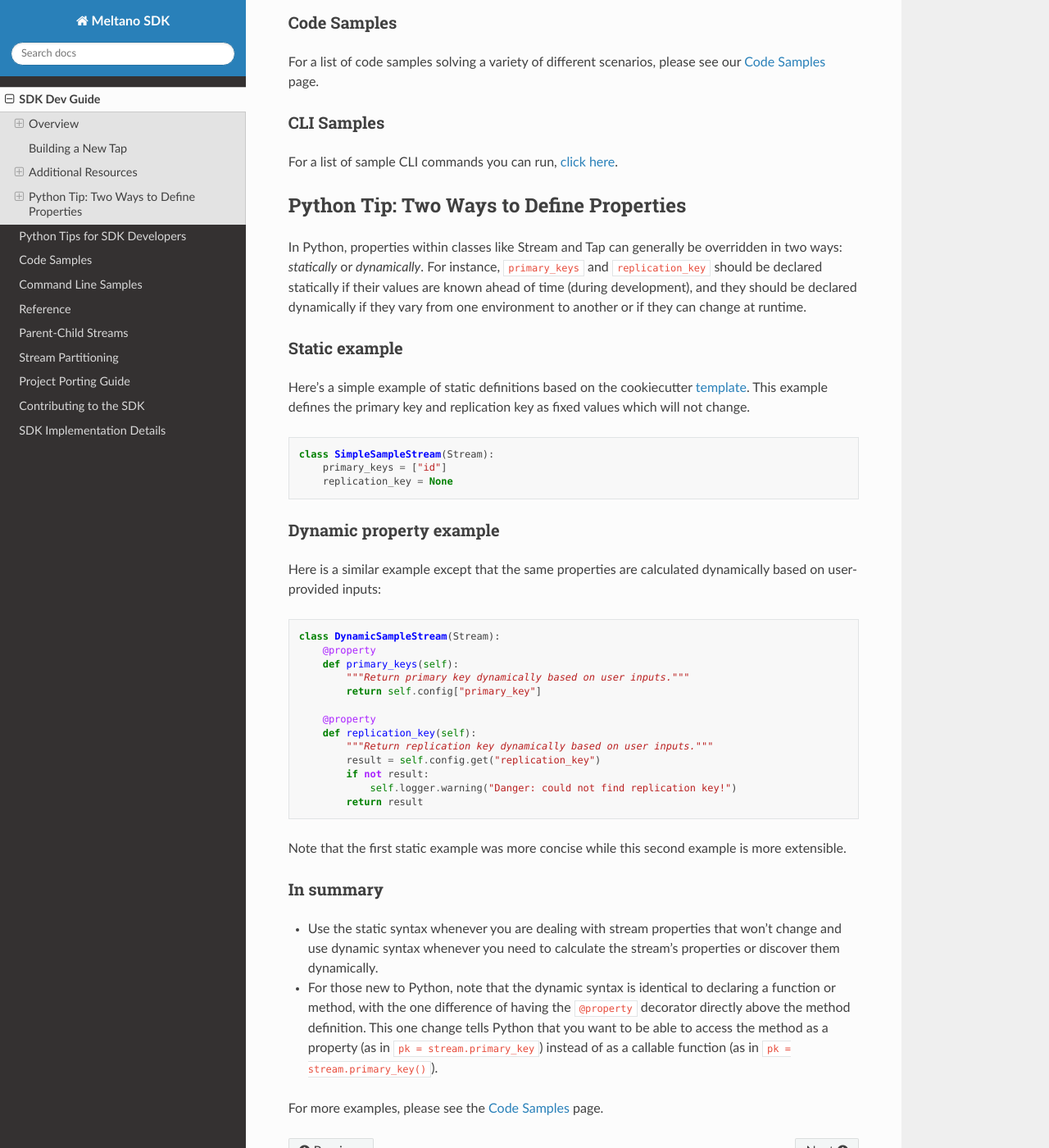
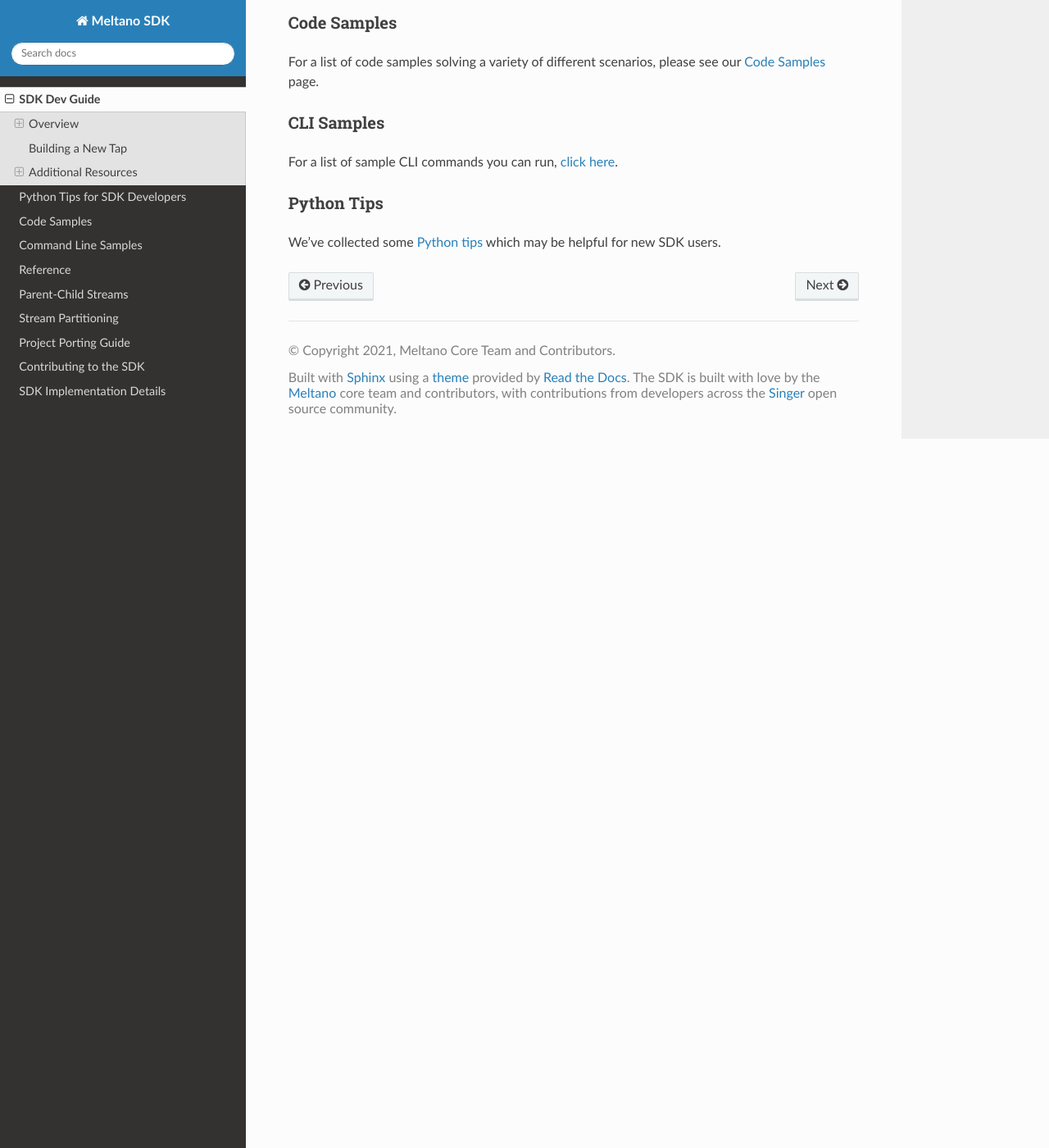
Before and after one commit to meltano/sdk, a Sphinx documentation site: the page built from docs/dev_guide.md, in a window 1280 px wide and 1400 px high, scrolled down 1393 px. Shown: the whole window at 82% size. Built offline with Sphinx 7.4.7 and the Read the Docs theme 2.0.0, drawn with Linux system fonts in a browser that asks for light colours.

Commit message:
add ref to python tips page

````diff
--- a/docs/dev_guide.md
+++ b/docs/dev_guide.md
@@ -66,56 +66,6 @@ For a list of code samples solving a variety of different scenarios, please see
 
 For a list of sample CLI commands you can run, [click here](./cli_commands.md).
 
-## Python Tip: Two Ways to Define Properties
+### Python Tips
 
-In Python, properties within classes like Stream and Tap can generally be overridden
-in two ways: _statically_ or _dynamically_. For instance, `primary_keys` and
-`replication_key` should be declared statically if their values are known ahead of time
-(during development), and they should be declared dynamically if they vary from one
-environment to another or if they can change at runtime.
-
-### Static example
-
-Here's a simple example of static definitions based on the cookiecutter
-[template](https://gitlab.com/meltano/singer-sdk/-/tree/main/cookiecutter/tap-template).
-This example defines the primary key and replication key as fixed values which will not change.
-
-```python
-class SimpleSampleStream(Stream):
-    primary_keys = ["id"]
-    replication_key = None
-```
-
-### Dynamic property example
-
-Here is a similar example except that the same properties are calculated dynamically based
-on user-provided inputs:
-
-```python
-class DynamicSampleStream(Stream):
-    @property
-    def primary_keys(self):
-        """Return primary key dynamically based on user inputs."""
-        return self.config["primary_key"]
-
-    @property
-    def replication_key(self):
-        """Return replication key dynamically based on user inputs."""
-        result = self.config.get("replication_key")
-        if not result:
-            self.logger.warning("Danger: could not find replication key!")
-        return result
-```
-
-Note that the first static example was more concise while this second example is more extensible.
-
-### In summary
-
-- Use the static syntax whenever you are dealing with stream properties that won't change
-and use dynamic syntax whenever you need to calculate the stream's properties or discover them dynamically.
-- For those new to Python, note that the dynamic syntax is identical to declaring a function or method, with
-the one difference of having the `@property` decorator directly above the method definition. This one change
-tells Python that you want to be able to access the method as a property (as in `pk = stream.primary_key`)
-instead of as a callable function (as in `pk = stream.primary_key()`).
-
-For more examples, please see the [Code Samples](./code_samples.md) page.
+We've collected some [Python tips](python_tips.md) which may be helpful for new SDK users.
````
